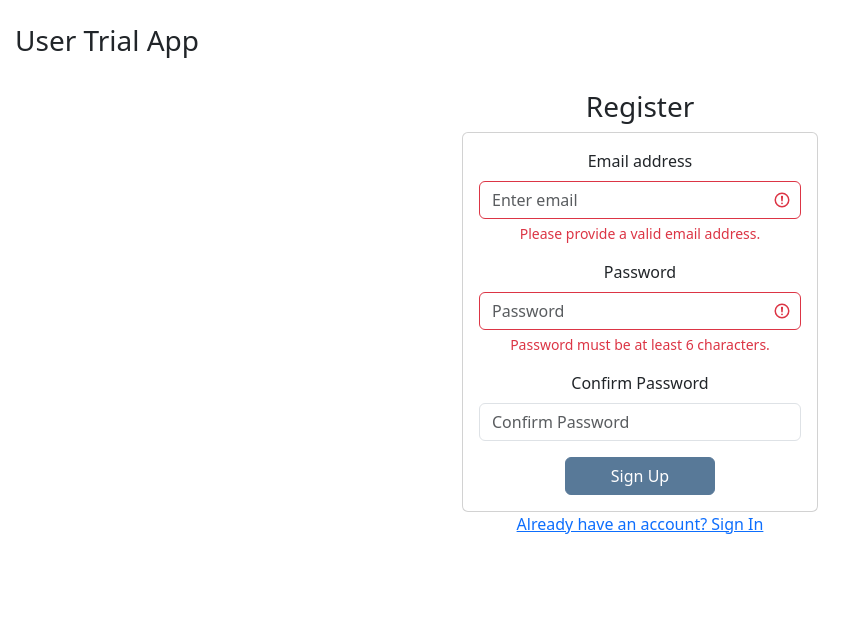
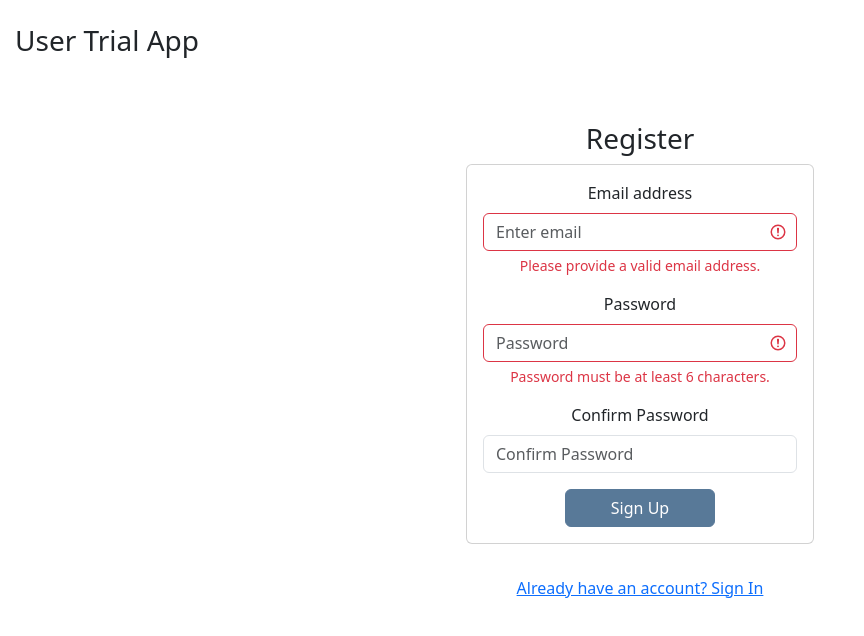
Before and after one commit to MaggieBez/mb-eightytwenty, a React (Create React App) app: page / in a window 1280 px wide. Shown: the top 636 px of the page, without its empty margins (0-864 px from the left). Built offline with nearby package versions, Linux system fonts and the light colour scheme; no server answers.

Commit message:
Minor Styles

```diff
--- a/src/App.scss
+++ b/src/App.scss
@@ -36,6 +36,9 @@
   }
 
   .SignUpPage {
+    .section {
+      margin: 2rem 0;
+    }
     Button {
       width: $general-button-width;
       background-color: $primary-color;
@@ -44,6 +47,9 @@
   }
 
   .SigninPage {
+    .section {
+      margin: 2rem 0;
+    }
     Button {
       width: $general-button-width;
       background-color: $primary-color;
--- a/src/pages/signinPage.js
+++ b/src/pages/signinPage.js
@@ -73,7 +73,7 @@ function SigninPage(props) {
   return (
     <div className="SigninPage">
       <Container>
-          <Row>
+          <Row className='section'>
               <Col lg={{ span:4, offset:4 }}>
                   <h3>Sign In</h3>
                   <Card>
@@ -115,7 +115,7 @@ function SigninPage(props) {
                   </Card>
               </Col>
           </Row>
-          <Row>
+          <Row className='section'>
               <Col lg={{ span:4, offset:4 }}>
                   <Link to='/'>
                           Don't have and account yet? Register.
--- a/src/pages/signupPage.js
+++ b/src/pages/signupPage.js
@@ -86,7 +86,7 @@ function SignUpPage(props) {
     return (
       <div className="SignUpPage">
         <Container>
-            <Row>
+            <Row className='section'>
                 <Col lg={{ span:4, offset:4 }}>
                     <h3>Register</h3>
                     <Card>
@@ -140,7 +140,7 @@ function SignUpPage(props) {
                     </Card>
                 </Col>
             </Row>
-            <Row>
+            <Row className='section'>
                 <Col lg={{ span:4, offset:4 }}>
                     <Link to='/signin'>
                             Already have an account? Sign In
```
